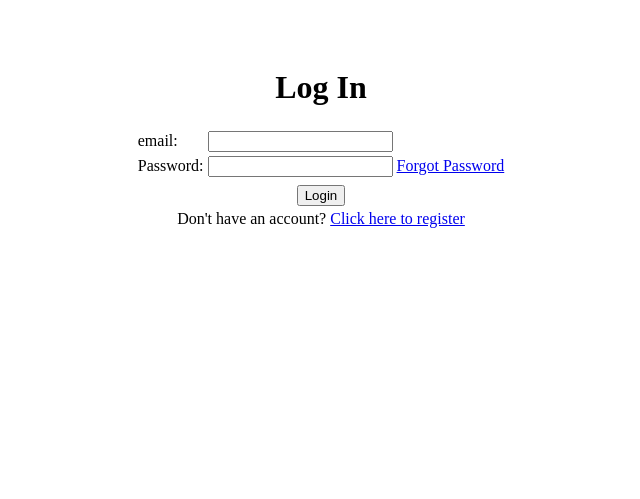
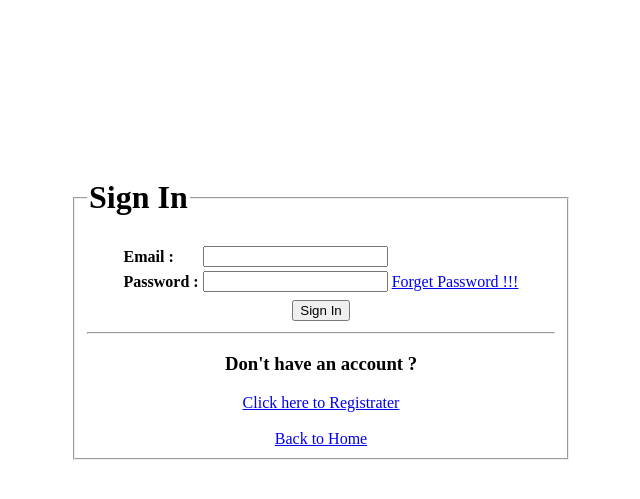
Before and after one commit to shajaratul/TMS, a PHP site: page /ui/view/login.php in a window 1280 px wide. Shown: the top 499 px of the page, without its empty margins (319-959 px from the left). Run offline with PHP 8.4, Linux system fonts and the light colour scheme.

Commit message:
Add files via upload

```diff
--- a/ui/view/login.php
+++ b/ui/view/login.php
@@ -1,33 +1,39 @@
 <html>
 	<head>
-	<title> Login to travel.com </title>
+		<title>Sign In</title>
 	</head>
 
 	<body>
-	<div align="center" style="padding-top:40px">
+		<div align="center">
+		<div align="center" style="width:500px; padding-top:150px">
 		<form action="./userhomepage.php">
-	<h1> Log In </h1>
+		<fieldset>
+		<legend><h1>Sign In</h1></legend>
 		<table border="0">
 		<tr>
-		<td> <p> email: </p> </td>
-		<td> <input type="text" name="userfield"/> </td>
+			<td> <p><b>Email :</b></p> </td>
+			<td> <input type="text" name="email"/> </td>
 		</tr>
 		<tr>
-		<td> <p> Password: </p> </td>
-		<td> <input type="password" name="passfield"/> </td>
-		<td> <a href="./forgetpass.php"> Forgot Password </a>
+			<td> <p><b>Password :<b></p> </td>
+			<td> <input type="password" name="password"/> </td>
+			<td> <a href="forget_password.php">Forget Password !!!</a> </td>
 		</tr>
 		</table>
 		<table border="0">
 		<tr> </tr>
 		<tr colspan="2" align="center">
-		<td> <input type="submit" Value="Login"/> </td>
-	</tr>
-	<tr colspan="2" align="center">
-		<td> Don't have an account?
-		<a href="signup.php"> Click here to register </a> </td>
+			<td> <input type="button" Value="Sign In"/> </td>
 		</tr>
 		</table>
+		<hr/>
+		<h3>Don't have an account ?</h3>
+		<a href="sign_up.php">Click here to Registrater</a>
+		<br><br>
+		<a href="index.php">Back to Home</a>
+		</fieldset>
 		</form>
 		</div>
+		</div>
 	</body>
+</html>
```
Lines whose indentation alone changed are shown as unchanged.
